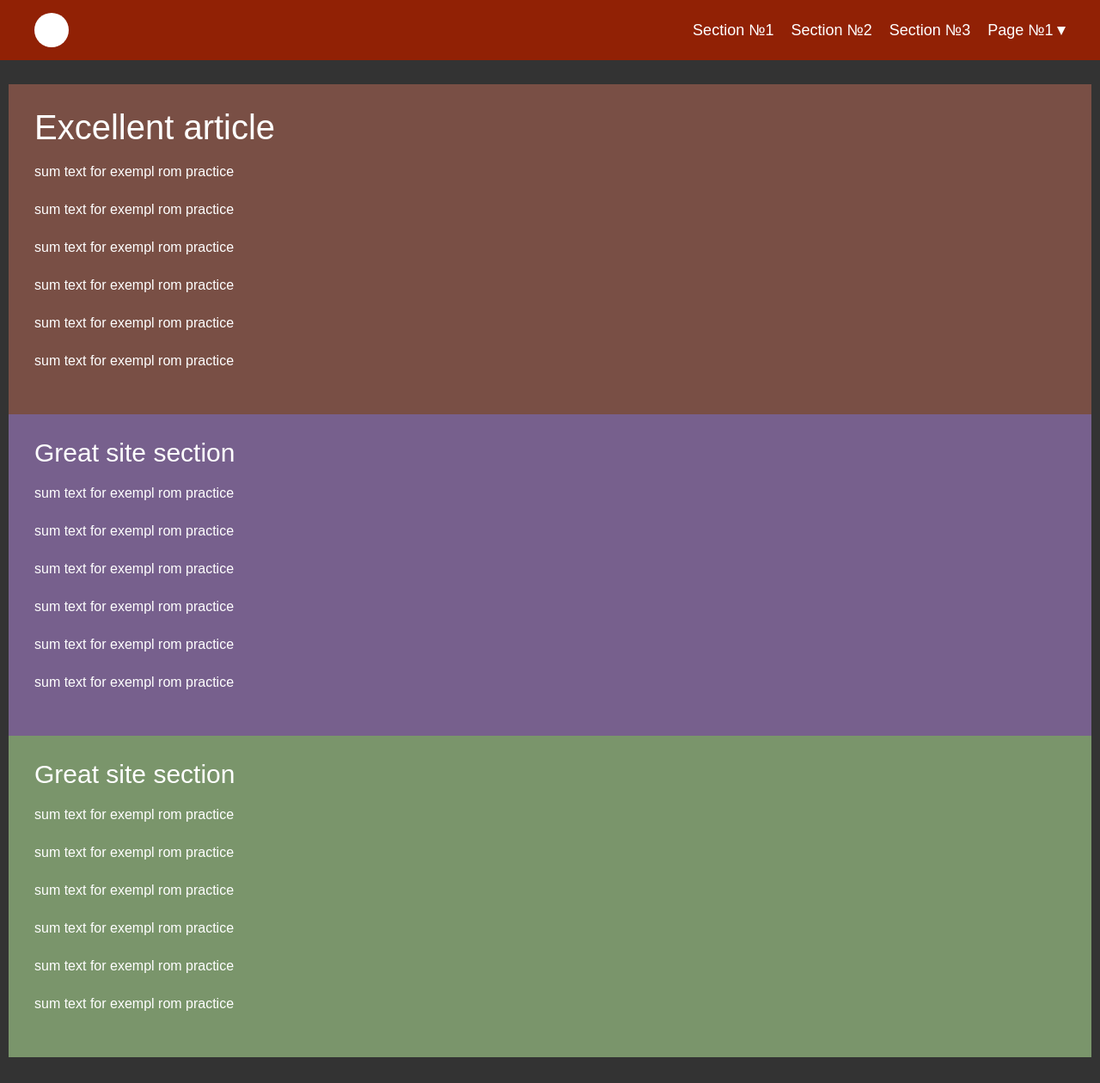
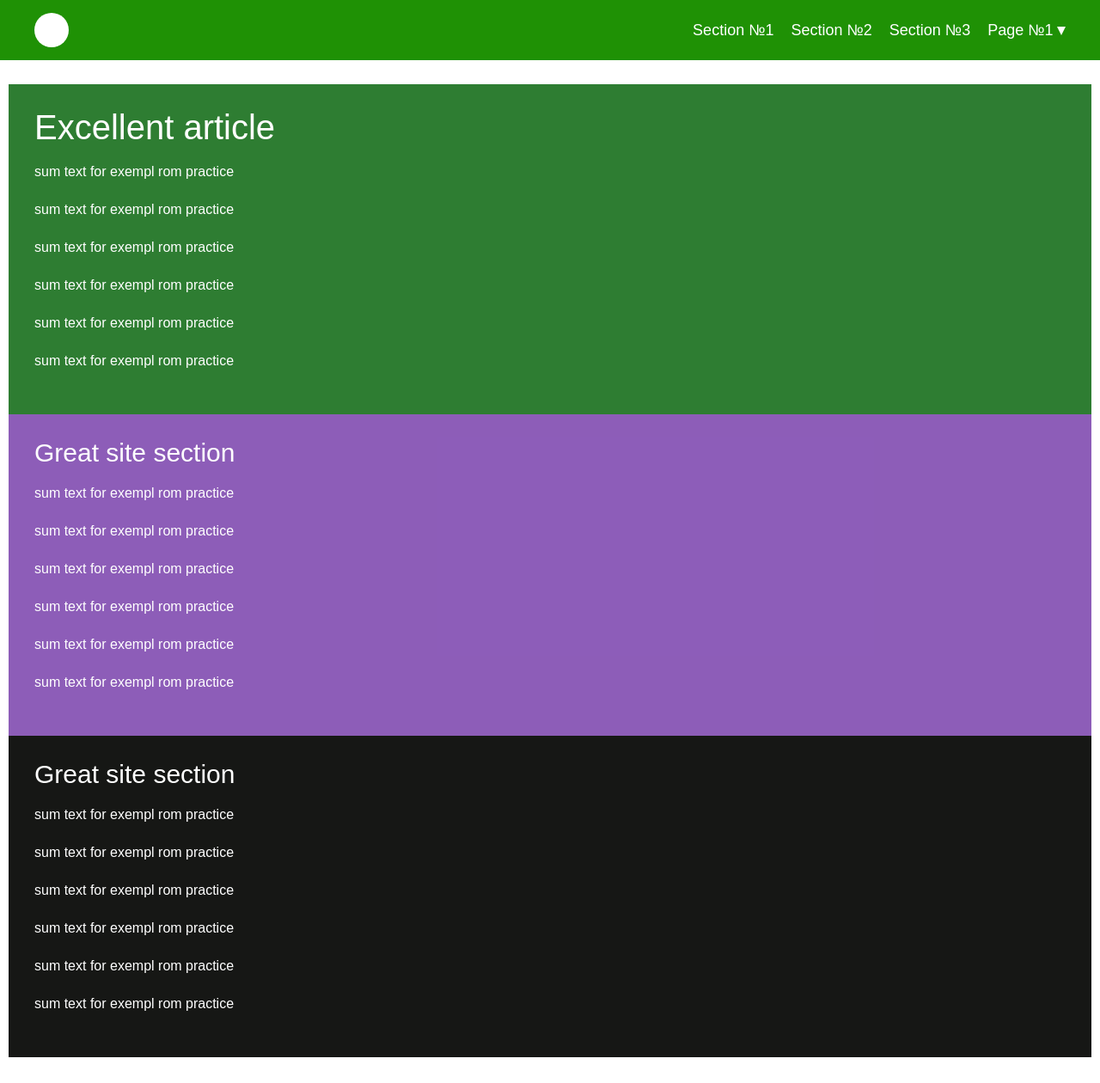
Before and after one commit to Anushavan777/menu_burgger, a plain HTML site: page index.html in a window 1280 px wide. Shown: the whole page at 86% size. Drawn offline with Linux system fonts and the light colour scheme.

Commit message:
24.12_color_upgrade

```diff
--- a/style.css
+++ b/style.css
@@ -38,7 +38,7 @@ body {
     height: 100%;
     line-height: 1;
     font-size: 16px;
-    background-color: #333;
+    background-color: rgba(255, 255, 255, 0.717);
     color: #fff;
     font-family: Arial, Helvetica, sans-serif;
 
@@ -65,15 +65,15 @@ body._lock {
 }
 
 .page__section_1 {
-    background-color: #794f45;
+    background-color: #2e7d32;
 }
 
 .page__section_2 {
-    background-color: #77608d;
+    background-color: #6d30a5c7;
 }
 
 .page__section_3 {
-    background-color: #7a956b;
+    background-color: #161715;
 }
 
 .page__title {
@@ -105,7 +105,7 @@ body._lock {
     left: 0;
     width: 100%;
     z-index: 10;
-    background-color: #912105;
+    background-color: #1f9105;
 }
 
 .header__container {
@@ -343,7 +343,7 @@ body._touch .menu__arrow {
         top: 0;
         left: 0;
         height: 70px;
-        background-color: #912105;
+        background-color: #1f9105;
         z-index: 2;
     }
 
```
